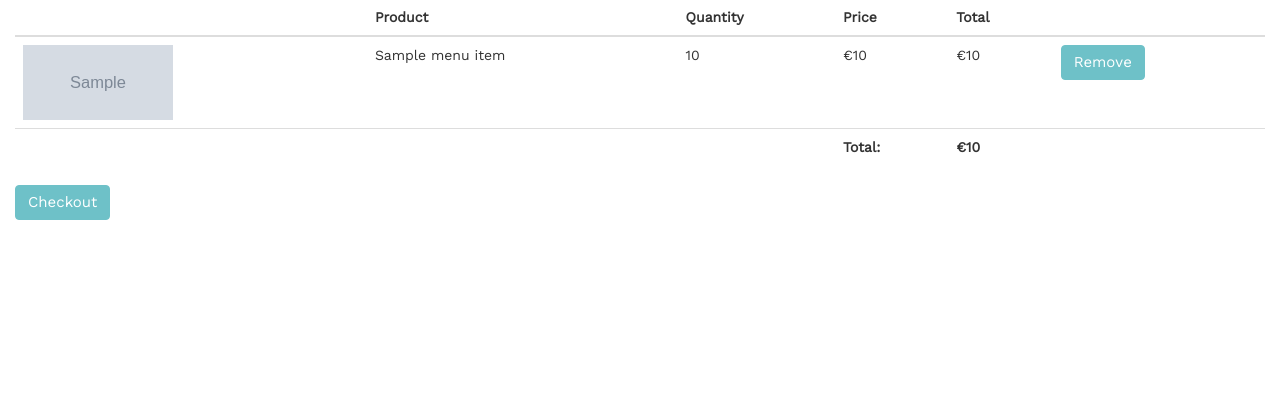
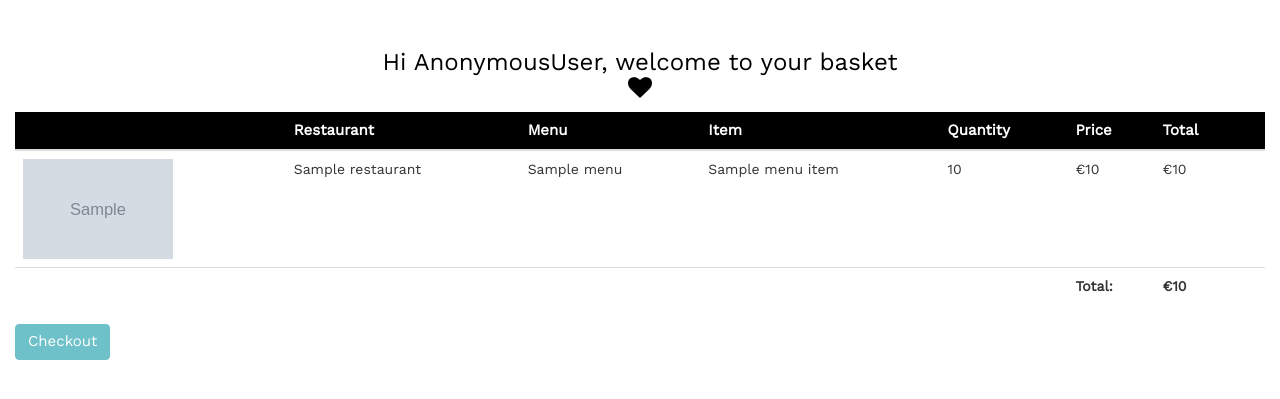
Before and after one commit to Code-Institute-Submissions/feedFast, a Django app: template cart/templates/cart/view_cart.html in a window 1280 px wide. Shown: the part 51-450 px from the top of the page. Run offline with Django 3.2, Linux system fonts and the light colour scheme; the template is opened without the code that fills it: most values are stand-ins (such as "Sample title", 1, 10 or a date in 2020); grey boxes marked "Sample" are stand-in pictures; some libraries are stand-ins or nearby versions.

Commit message:
Customer can view cart

```diff
--- a/cart/templates/cart/_show_cart.html
+++ b/cart/templates/cart/_show_cart.html
@@ -2,7 +2,9 @@
     <thead>
         <tr>
             <th></th>
-            <th>Product</th>
+            <th>Restaurant</th>
+            <th>Menu</th>
+            <th>Item</th>
             <th>Quantity</th>
             <th>Price</th>
             <th>Total</th>
@@ -10,22 +12,21 @@
         </tr>
     </thead>
     <tbody>
-        {% for menu_item in cart_items %}
+        {% for item in cart_items %}
         <tr>
-            <td><img width="150" height="75" src="{{MEDIA_URL}}{{restaurant.image}}"/></td>
-            <td>{{menu_item.name }}</td>
-            <td>{{ menu_item.quantity}}</td>
-            <td>€{{ menu_item.price }}</td>
-            <td>€{{ menu_item.total}}</td>
-            <td><form method="post" action="{% url 'delete_cart_item' item.menu_item_id %}">
-                {% csrf_token %}
-                <input type="submit" class="btn btn-default" value="Remove"/>
-                </form>
-            </td>
+            <td><img class="cartImage" width="150" height="75" src="{{MEDIA_URL}}{{ item.menu.restaurant.image}}"/></td>
+            <td>{{ item.menu.restaurant.name }}</td>
+            <td>{{ item.menu.name}}</td>
+            <td>{{ item.menu_item.name }}</td>
+            <td>{{ item.quantity }}</td>
+            <td>€{{ item.menu_item.price }}</td>
+            <td>€{{ item.total }}</td>
         </tr>
         {% endfor %}
 
         <tr>
+            <td></td>
+            <td></td>
             <td></td>
             <td></td>
             <td></td>
--- a/cart/templates/cart/view_cart.html
+++ b/cart/templates/cart/view_cart.html
@@ -2,12 +2,12 @@
 
 {% block content %}
 
-{% if user.is_authenticated %}
-<h3 class="cartWelcome">Hi {{ user.get_username }}, welcome to your basket <br> <i class="fa fa-heart"></i></h3>
-{% endif %}
+
+<h3 class="cartWelcome">Hi {{ user }}, welcome to your basket <br> <i class="fa fa-heart"></i></h3>
+
 
 {% include 'cart/_show_cart.html' %}
 
-<a href="£" type="button" class="checkout btn btn-default" role="button">Checkout</a>
+<a href="#" type="button" class="checkout btn btn-default" role="button">Checkout</a>
 
 {% endblock content %}
--- a/cart/views.py
+++ b/cart/views.py
@@ -12,11 +12,13 @@ def view_cart(request):
 def add_to_cart(request):
     id = request.POST['id']
     quantity = int(request.POST['quantity'])
-
     cart = request.session.get('cart', {})
     cart[id] = cart.get(id, 0) + quantity
 
     request.session['cart'] = cart
+    tp=request.session['cart'] = cart
+
+    print()
 
     return redirect('home')
 
--- a/home/static/home/style.css
+++ b/home/static/home/style.css
@@ -225,3 +225,23 @@ margin-top: 0px;
 .restaurantDisplayHeader, .regHeader{
     text-align: center;
 }
+
+.cartWelcome{
+  color: black;
+  margin-top: 50px;
+  text-align: center;
+}
+
+.table thead th {
+  background-color: black;
+  color: white;
+  font-weight: bold;
+  font-size: 1.5rem;
+  padding-bottom: 100px;
+  margin-top: 50px;
+
+}
+
+.cartImage {
+    height: 100px;
+}
```
Also changed, not shown: cart/utils.py (+7 -6 lines), restaurants/templates/customer_view_menu.html (+9 -2 lines), db.sqlite3.
